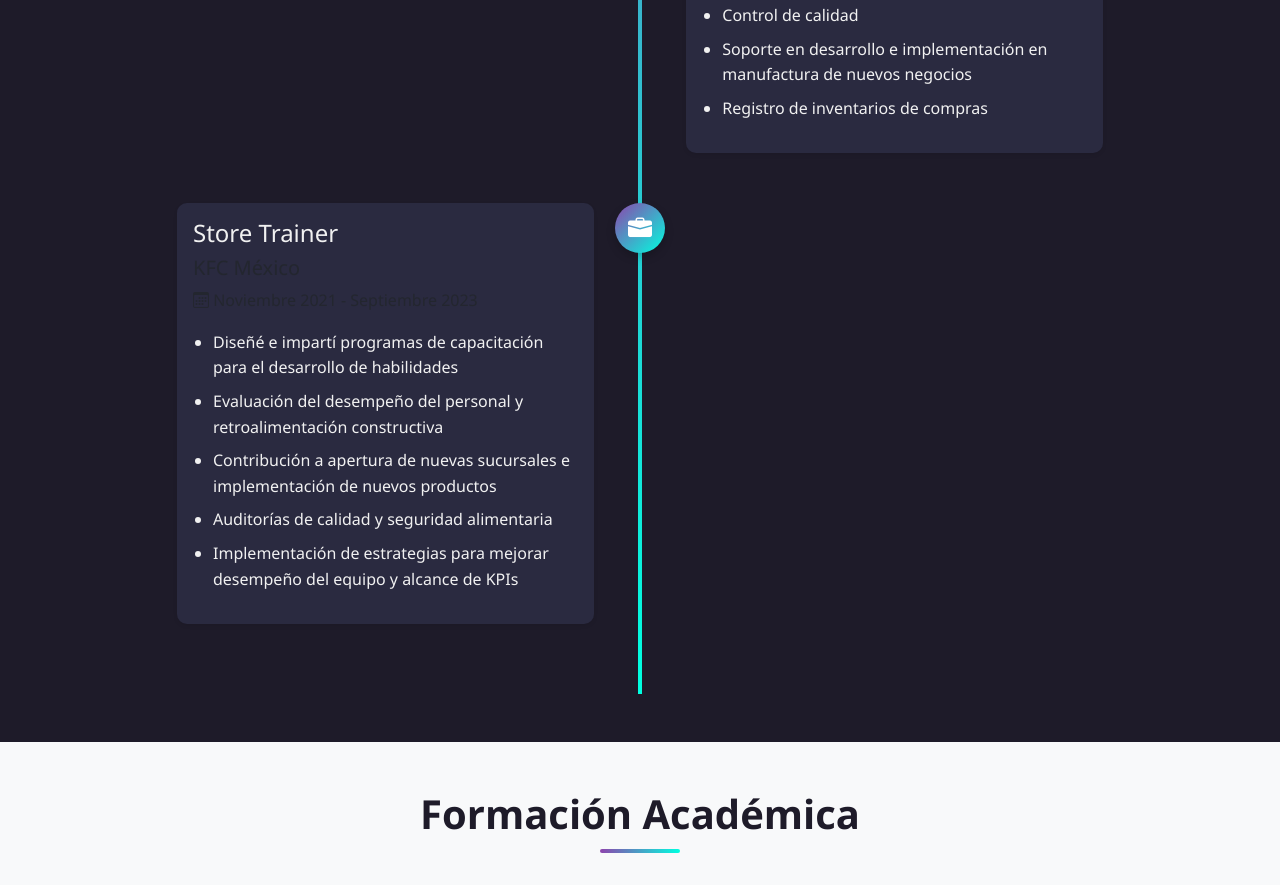
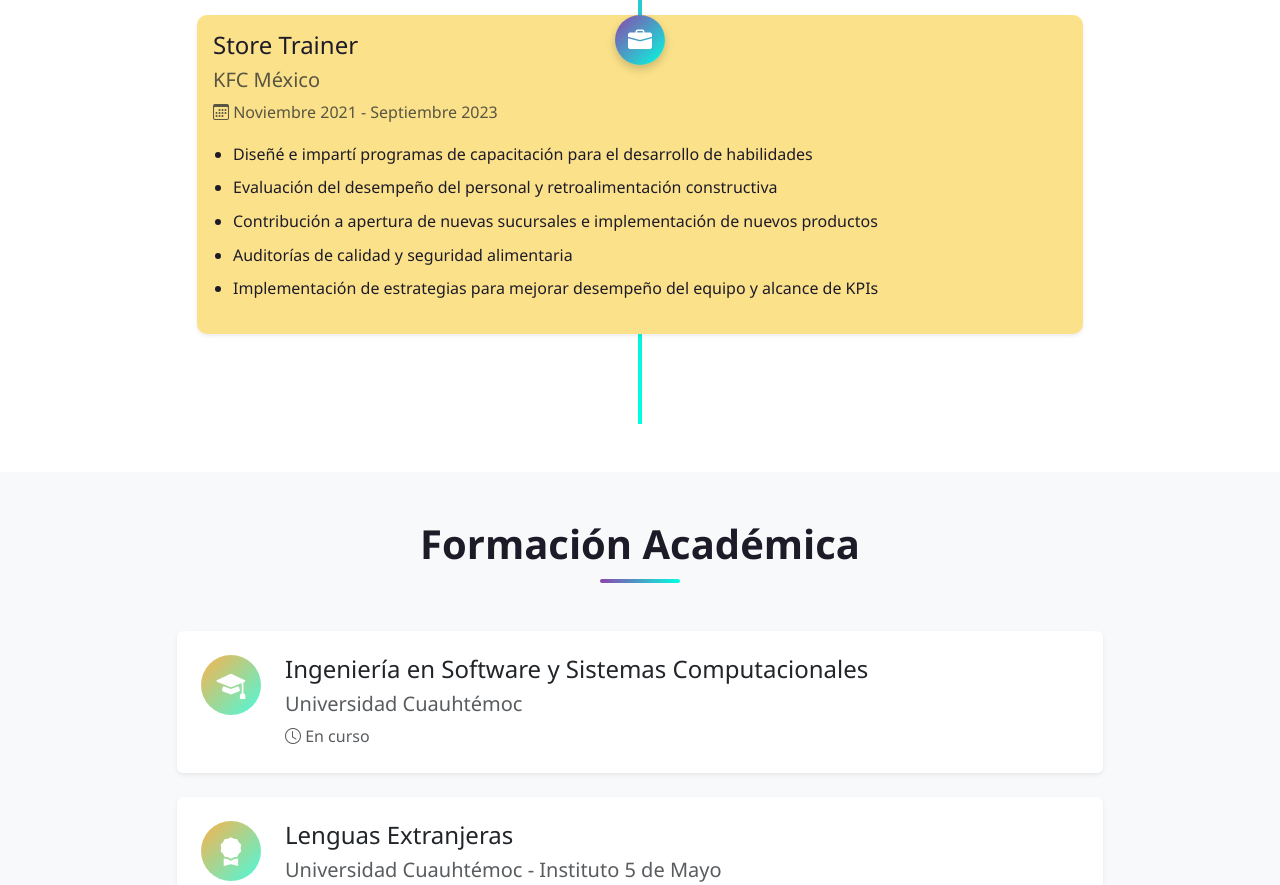
Before and after one commit to InovaDiego/DesarrolloWeb, a website built with Vite: page cvdigital/cvdigital/index.html.html in a window 1280 px wide. Shown: the part 2302-3187 px from the top of the page. Built offline with nearby package versions, Linux system fonts and the light colour scheme.

Commit message:
Correccion de CSS fondo blanco

```diff
--- a/cvdigital/cvdigital/index.html.html
+++ b/cvdigital/cvdigital/index.html.html
@@ -65,7 +65,7 @@
         </div>
     </section>
 
-    <section id="experience" class="py-5">
+    <section id="experience" class="py-5">   <!-- Seccion de Experiencias con nombre clase py-5 (contenedor)-->
         <div class="container">
             <h2 class="text-center mb-5 section-title">Experiencia Profesional</h2>
             <div class="row">
--- a/cvdigital/cvdigital/style.css
+++ b/cvdigital/cvdigital/style.css
@@ -5,6 +5,12 @@
     --text-dark: #F1F1F1;
     --text-light: #A0A0A0;
     --bg-light: #2A2A40;
+    /* Aqui añadi mas colores a la paleta... */
+    --verde: #55F229;
+    --amarillo: #F2EF29;
+    --naranja: #FAB24B;
+    --turquesa: #4BFADD;
+
     --shadow: 0 10px 30px rgba(0, 0, 0, 0.4);
 }
 
@@ -99,10 +105,18 @@ body {
     background: linear-gradient(to right, var(--secondary-color), var(--accent-color));
     border-radius: 2px;
 }
-
+/* Fondo de la seccion de experiencia */
 .timeline {
     position: relative;
-    padding: 20px 0;
+    background-color: #fff;  /* Fondo blanco para toda la sección */
+    padding: 40px 20px;
+    border-radius: 10px;
+    color: var(--primary-color); /* Asegura que el texto sea oscuro */
+}
+#experience {
+  background-color: #ffffff; /* Fondo blanco completo para la sección */
+  padding: 60px 0;           /* Ya lo usas en py-5, esto es opcional si lo controlas por clases */
+  color: var(--primary-color); /* Asegura texto legible */
 }
 
 .timeline::before {
@@ -148,14 +162,14 @@ body {
     z-index: 2;
     box-shadow: 0 4px 10px rgba(0, 0, 0, 0.2);
 }
-
+/* Fondo en las  tarjetas de experiencia */
 .timeline-card {
-    width: 45%;
+  background-color: #FBE28A;  /* Color cremita */
+    color: #1E1B29;             /* Asegura que el texto sea legible */
     border: none;
     border-radius: 10px;
     transition: all 0.3s ease;
-    background-color: var(--bg-light);
-    color: var(--text-dark);
+    box-shadow: 0 8px 25px rgba(0, 0, 0, 0.2);  /* sombra elegante */
 }
 
 .timeline-card:hover {
@@ -171,11 +185,11 @@ body {
 .timeline-card ul li {
     margin-bottom: 8px;
 }
-
+/* Aqui se probara con la nueva paleta de colores en  el background*/
 .education-icon {
     width: 60px;
     height: 60px;
-    background: linear-gradient(135deg, var(--secondary-color), var(--accent-color));
+    background: linear-gradient(135deg, var(--naranja), var(--turquesa));
     border-radius: 50%;
     display: flex;
     align-items: center;
```
